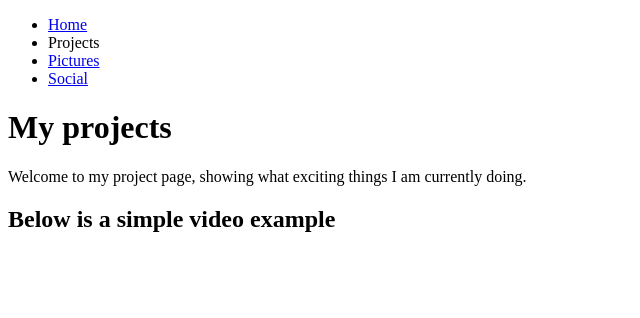
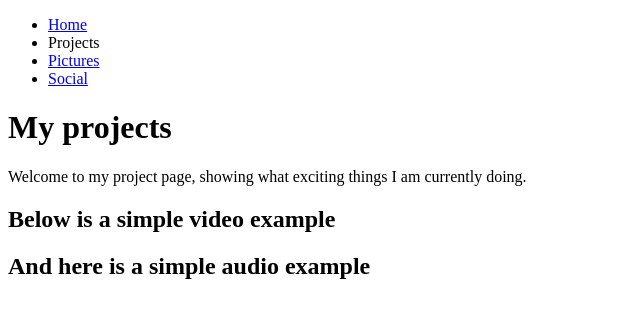
Before and after one commit to internetword/internetword.github.io, a plain HTML site: page projects.html in a window 1280 px wide. Shown: the whole page, without its empty margins (0-640 px from the left). Drawn offline with Linux system fonts and the light colour scheme.

Commit message:
Video  and audio

```diff
--- a/projects.html
+++ b/projects.html
@@ -19,5 +19,6 @@
     <p>Welcome to my project page, showing what exciting things I am currently doing.</p>
 
     <h2>Below is a simple video example</h2>
+    <h2>And here is a simple audio example</h2>
   </body>
 </html>
```
